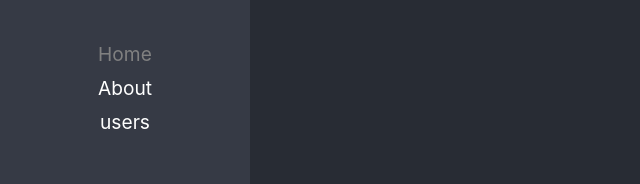
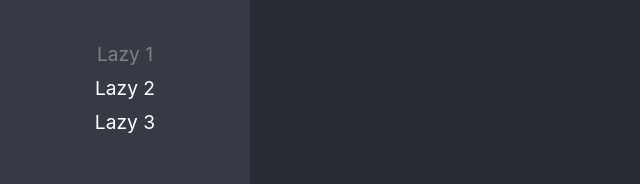
Before and after one commit to miguesc2/react-adv, a React (Vite) app: page /lazy1 in a window 1280 px wide. Before the commit this address led to /home. Shown: the part 155-339 px from the top of the page, without its empty margins (0-640 px from the left). Built offline with nearby package versions, Linux system fonts and the light colour scheme.

Commit message:
Componentes Lazy Agregados

```diff
--- a/package.json
+++ b/package.json
@@ -3,7 +3,7 @@
   "private": true,
   "version": "0.0.0",
   "scripts": {
-    "dev": "NODE_ENV=production node_modules/vite/bin/vite.js",
+    "dev": "NODE_ENV=production node_modules/vite/bin/vite.js --open",
     "build": "tsc && vite build",
     "preview": "vite preview"
   },
--- /dev/null
+++ b/src/01-lazyload/components/LazyPage1.tsx
@@ -0,0 +1,5 @@
+export const LazyPage1 = () => {
+  return (
+    <h1>LazyPage1</h1>
+  )
+}
--- /dev/null
+++ b/src/01-lazyload/components/LazyPage2.tsx
@@ -0,0 +1,5 @@
+export const LazyPage2 = () => {
+  return (
+    <h1>LazyPage2</h1>
+  )
+}
--- /dev/null
+++ b/src/01-lazyload/components/LazyPage3.tsx
@@ -0,0 +1,5 @@
+export const LazyPage3 = () => {
+  return (
+    <h1>LazyPage3</h1>
+  )
+}
--- /dev/null
+++ b/src/01-lazyload/pages/index.ts
@@ -0,0 +1,3 @@
+export { LazyPage1 } from '../components/LazyPage1';
+export { LazyPage2 } from '../components/LazyPage2';
+export { LazyPage3 } from '../components/LazyPage3';
--- a/src/routes/Navigation.tsx
+++ b/src/routes/Navigation.tsx
@@ -1,5 +1,6 @@
 import { BrowserRouter, Navigate, NavLink, Route, Routes } from "react-router-dom"
 import logo from '../logo.svg'
+import { LazyPage1, LazyPage2, LazyPage3 } from '../01-lazyload/pages'
 
 export const Navigation = () => {
   return (
@@ -10,22 +11,22 @@
 
           <ul>
             <li>
-                <NavLink to="/home" className={ ({isActive}) => isActive ? 'nav-active' : '' }>Home</NavLink>
+                <NavLink to="/lazy1" className={ ({ isActive }) => isActive ? 'nav-active' : '' }>Lazy 1</NavLink>
             </li>
             <li>
-                <NavLink to="/about" className={ ({isActive}) => isActive ? 'nav-active' : '' }>About</NavLink>
+                <NavLink to="/lazy2" className={ ({ isActive }) => isActive ? 'nav-active' : '' }>Lazy 2</NavLink>
             </li>
             <li>
-                <NavLink to="/Users" className={ ({isActive}) => isActive ? 'nav-active' : '' }>users</NavLink>
+                <NavLink to="/lazy3" className={ ({ isActive }) => isActive ? 'nav-active' : '' }>Lazy 3</NavLink>
             </li>
           </ul>
         </nav>
 
         <Routes>
-            <Route path="about" element={ <h1>About Page</h1> }/>
-            <Route path="users" element={ <h1>Users Page</h1> }/>
-            <Route path="home" element={ <h1>Home Page</h1> }/>
-            <Route path="/*" element={ <Navigate to="/home" replace /> }/>
+            <Route path="lazy1" element={ <LazyPage1 /> }/>
+            <Route path="lazy2" element={ <LazyPage2 /> }/>
+            <Route path="lazy3" element={ <LazyPage3 /> }/>
+            <Route path="/*" element={ <Navigate to="/lazy1" replace /> }/>
         </Routes>
       </div>
     </BrowserRouter>
```
